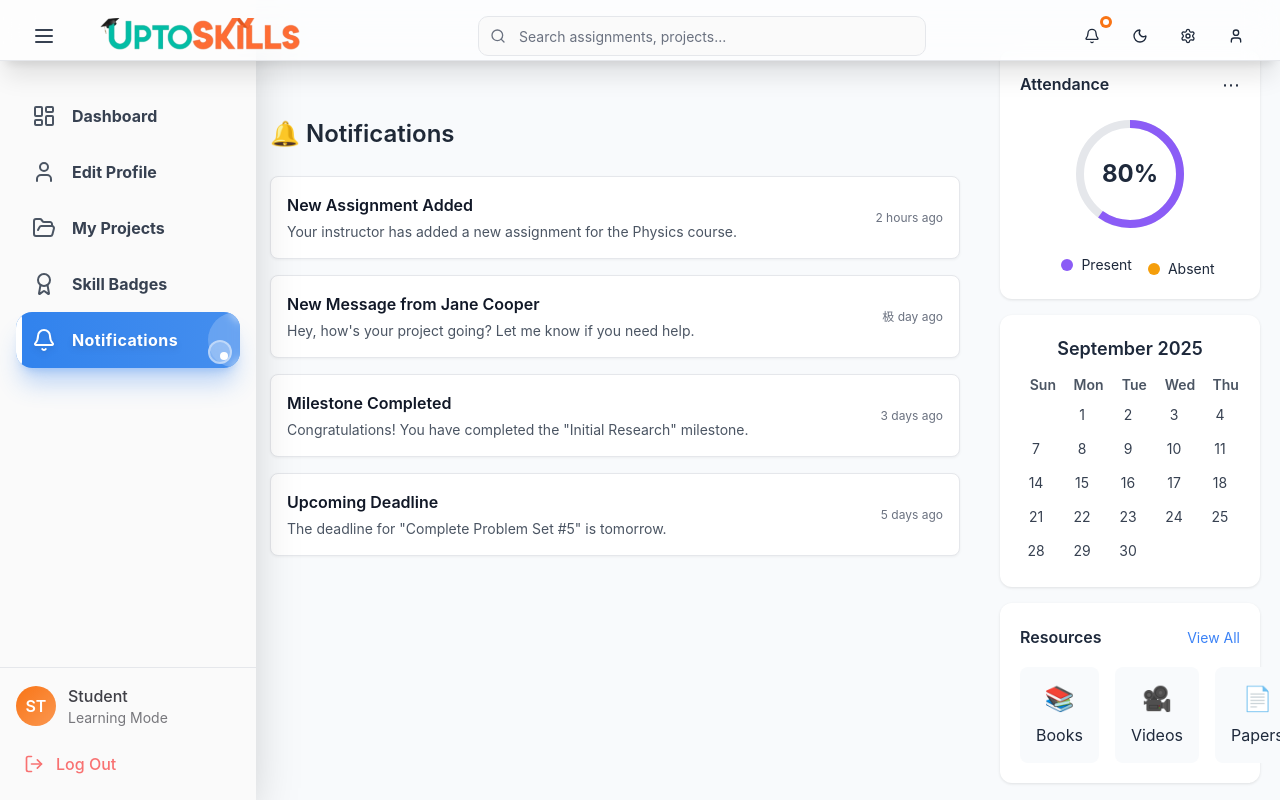
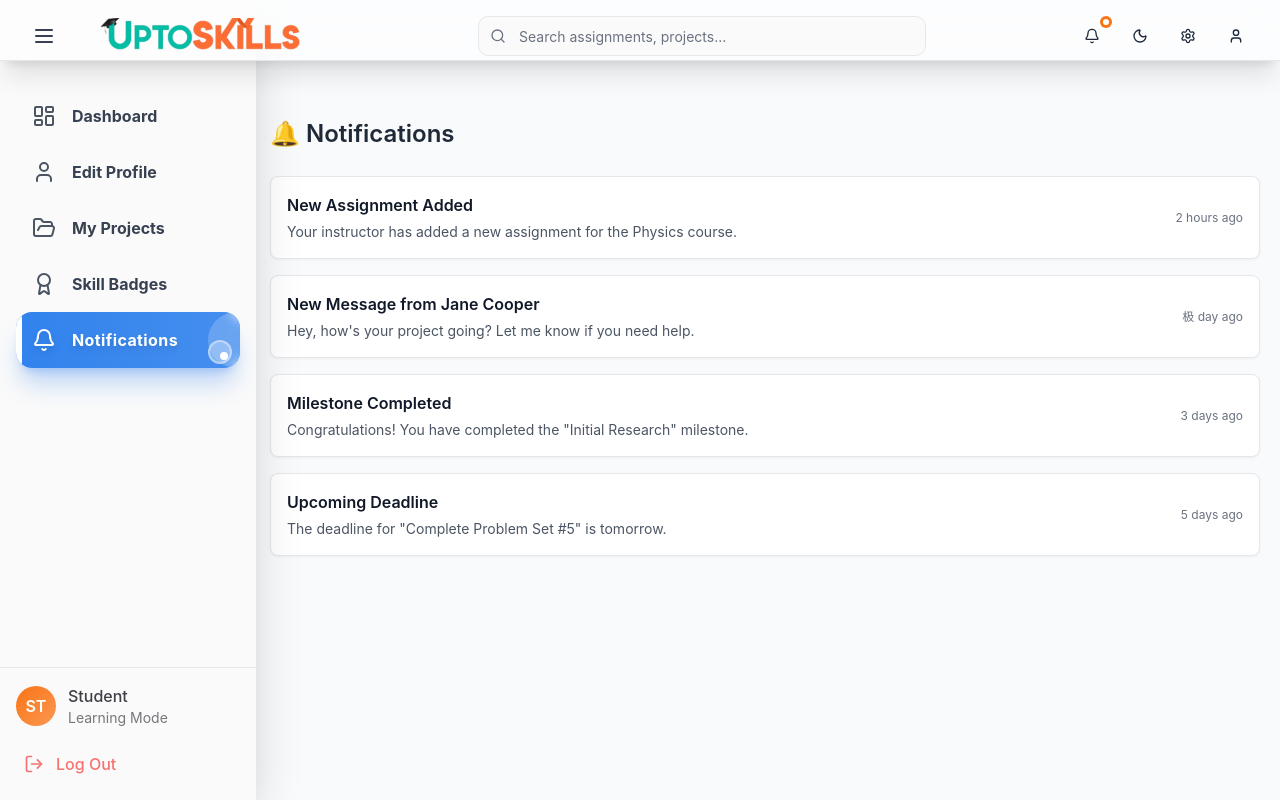
Before and after one commit to yamiSukehiro2907/Uptoskills-Website, a React (Create React App) app: page /dashboard/notifications in a window 1280 px wide. Built offline with nearby package versions, Linux system fonts and the light colour scheme.

Commit message:
Remove RightSidebar from skillbadge and notification in Dashboard

```diff
--- a/src/components/Student_Dashboard/NotificationsPage/NotificationsPage.jsx
+++ b/src/components/Student_Dashboard/NotificationsPage/NotificationsPage.jsx
@@ -3,7 +3,7 @@ import './NotificationPage.css';
 
 // Imports file
 import Header from '../dashboard/Header';
-import RightSidebar from '../dashboard/RightSidebar';
+// import RightSidebar from '../dashboard/RightSidebar';
 import Sidebar from '../dashboard/Sidebar';
 
 // Sample data for the notifications
@@ -68,7 +68,7 @@ const NotificationsPage = ({ isDarkMode, toggleDarkMode }) => {
         </div>
 
       </div>
-      <RightSidebar isDarkMode={isDarkMode} className="padded-top" />
+      {/* <RightSidebar isDarkMode={isDarkMode} className="padded-top" /> */}
     </div>
   );
 };
--- a/src/components/Student_Dashboard/SkillBadges/SkillBadgeForm.jsx
+++ b/src/components/Student_Dashboard/SkillBadges/SkillBadgeForm.jsx
@@ -2,7 +2,7 @@ import React, { useState } from 'react';
 
 import Header from '../dashboard/Header';
 import Sidebar from '../dashboard/Sidebar';
-import RightSidebar from '../dashboard/RightSidebar';
+// import RightSidebar from '../dashboard/RightSidebar';
 
 const SkillBadgeForm = ({ isDarkMode, toggleDarkMode }) => {
   const [isOpen, setIsOpen] = useState(true);
@@ -100,7 +100,7 @@ const SkillBadgeForm = ({ isDarkMode, toggleDarkMode }) => {
         </div>
       </div>
 
-      <RightSidebar isDarkMode={isDarkMode} className="padded-top" />
+      {/* <RightSidebar isDarkMode={isDarkMode} className="padded-top" /> */}
     </div>
   );
 };
--- a/src/components/Student_Dashboard/dashboard/RightSidebar.jsx
+++ /dev/null
@@ -1,77 +0,0 @@
-import React from 'react';
-import CalendarWidget from './CalendarWidget';
-
-function RightSidebar({ className = '' }) {
-  return (
-    <div className={`right-sidebar ${className}`}>
-      {/* Attendance Section */}
-      <div className="attendance-section">
-        {/* Attendance Chart */}
-        <div className="attendance-widget bg-white rounded-xl shadow p-4 mb-4">
-          <div className="widget-header flex justify-between items-center mb-3">
-            <h4 className="text-lg font-semibold">Attendance</h4>
-            <button className="widget-menu">⋯</button>
-          </div>
-          <div className="attendance-chart flex items-center justify-between">
-            <div className="circular-progress relative">
-              <svg width="120" height="120">
-                <circle cx="60" cy="60" r="50" fill="none" stroke="#e5e7eb" strokeWidth="8" />
-                <circle
-                  cx="60"
-                  cy="60"
-                  r="50"
-                  fill="none"
-                  stroke="#8b5cf6"
-                  strokeWidth="8"
-                  strokeDasharray="251.2"
-                  strokeDashoffset="62.8"
-                  transform="rotate(-90 60 60)"
-                />
-              </svg>
-              <div className="progress-text absolute inset-0 flex items-center justify-center font-semibold text-lg">
-                80%
-              </div>
-            </div>
-            <div className="attendance-legend ml-4">
-              <div className="legend-item flex items-center gap-2">
-                <span className="legend-dot present w-3 h-3 bg-purple-500 rounded-full"></span>
-                <span>Present</span>
-              </div>
-              <div className="legend-item flex items-center gap-2 mt-2">
-                <span className="legend-dot absent w-3 h-3 bg-orange-400 rounded-full"></span>
-                <span>Absent</span>
-              </div>
-            </div>
-          </div>
-        </div>
-
-        {/* Calendar (Dynamic Widget imported) */}
-        <CalendarWidget />
-
-        {/* Resources */}
-        <div className="resources-widget bg-white rounded-xl shadow p-4 mt-4">
-          <div className="widget-header flex justify-between items-center mb-3">
-            <h4 className="text-lg font-semibold">Resources</h4>
-            <button className="view-all text-blue-500">View All</button>
-          </div>
-          <div className="resources-grid grid grid-cols-3 gap-4 text-center">
-            <div className="resource-item flex flex-col items-center">
-              <div className="resource-icon text-2xl">📚</div>
-              <span>Books</span>
-            </div>
-            <div className="resource-item flex flex-col items-center">
-              <div className="resource-icon text-2xl">🎥</div>
-              <span>Videos</span>
-            </div>
-            <div className="resource-item flex flex-col items-center">
-              <div className="resource-icon text-2xl">📄</div>
-              <span>Papers</span>
-            </div>
-          </div>
-        </div>
-      </div>
-    </div>
-  );
-}
-
-export default RightSidebar;
```
